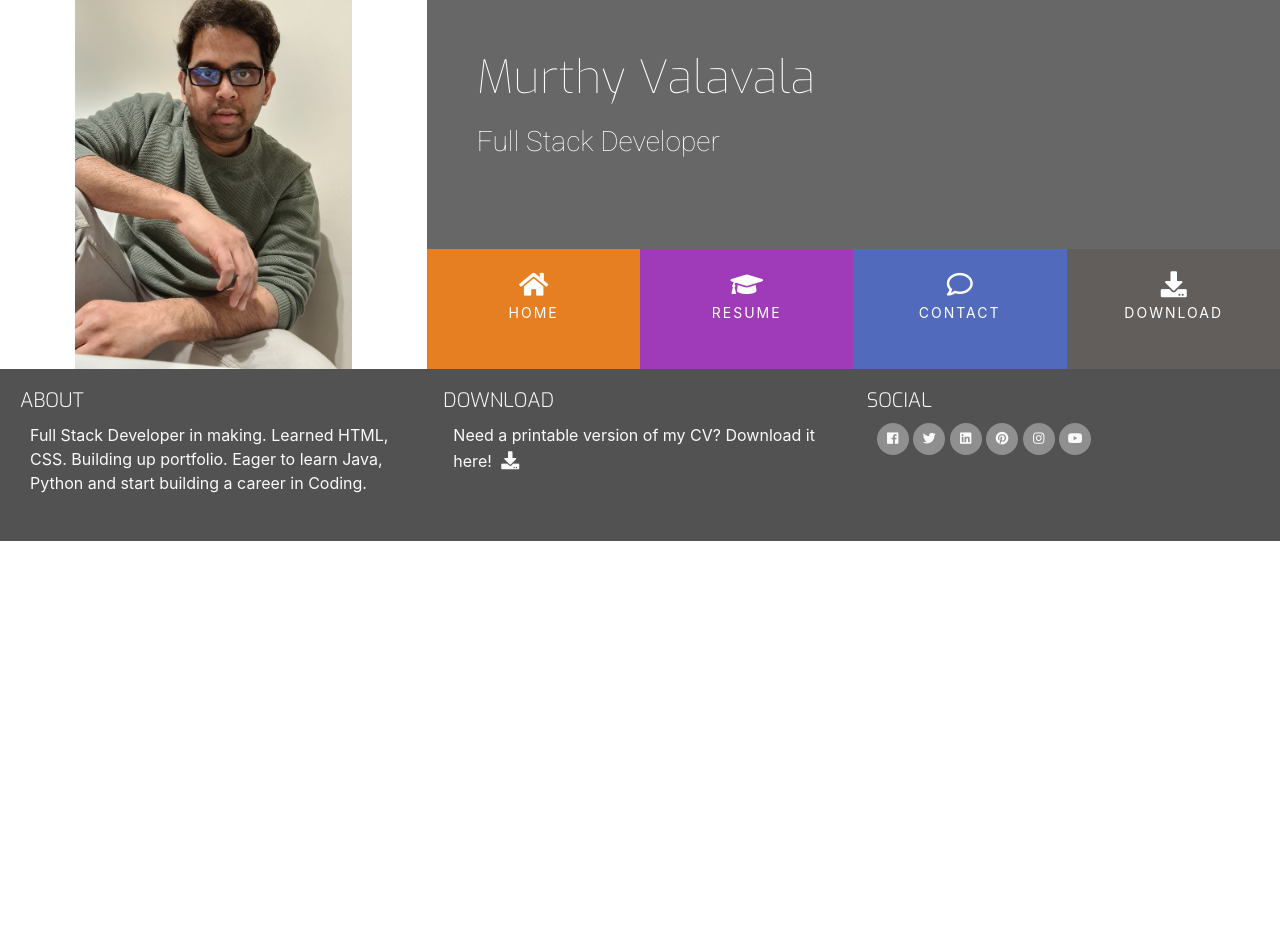
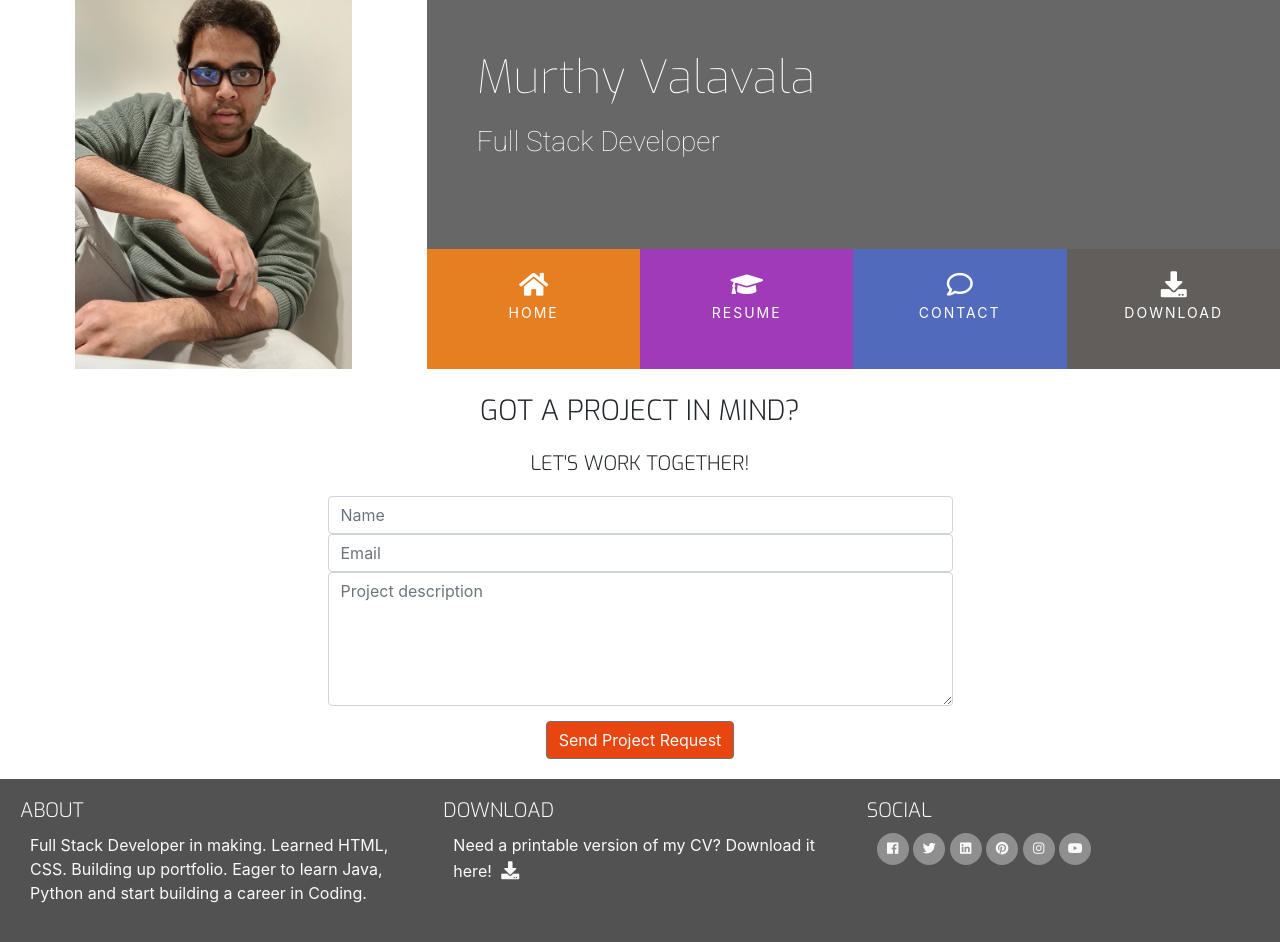
Before and after one commit to murthy1811/Murthy_resume, a plain HTML site: page contact.html in a window 1280 px wide. Before the commit the page ends 800 px from the top, so only its background shows below. Drawn offline with nearby package versions, Linux system fonts and the light colour scheme.

Commit message:
project finished

```diff
--- a/assets/css/style.css
+++ b/assets/css/style.css
@@ -29,6 +29,10 @@
 
 .bg-color-work-history{
     background-color: #9f3ab8;
+}
+
+.bg-color-contact{
+    background-color: #fff;
 }
 
 
@@ -329,3 +333,36 @@ footer{
 .history-items{
     margin-bottom: 30px;
 }
+
+/* --------------------------------------------------- personal info */
+
+.contact-heading{
+    font-family: "Exo", sans-serif;
+    font-weight: 300;
+    margin-top: 25px;
+    margin-bottom: 20px;
+}
+
+.center-form{
+    padding-top: 10px;
+    margin: 0 auto;
+    max-width: 70%;
+}
+
+button[type="submit"]{
+    margin-top: 15px;
+    margin-bottom: 20px;
+    color: #fafafa;
+    background-color: #e84610;
+}
+
+/* --------------------------------------------------- media query */
+
+@media(min-width:992px){
+    .center-form{
+        padding-top: 0px;
+        min-height: 240px;
+        margin: 0 auto;
+        max-width: 50%;
+    }
+}
--- a/contact.html
+++ b/contact.html
@@ -27,16 +27,16 @@
                     <div class="col">
                         <ul id="nav" class="list-inline menucontainer">
                             <li class="col-6 col-sm-3 ui-menu-color-home list-inline-item menu-item">
-                                <a href="#" class="hvr-sweep-to-bottom"> <i class="fa fa-home" aria-hidden="true"></i> <span>Home</span></a>
+                                <a href="index.html" class="hvr-sweep-to-bottom"> <i class="fa fa-home" aria-hidden="true"></i> <span>Home</span></a>
                             </li>
                              <li class="col-6 col-sm-3 ui-menu-color-resume list-inline-item menu-item">
-                                <a href="#" class="hvr-sweep-to-bottom"> <i class="fa fa-graduation-cap" aria-hidden="true"></i><span>Resume</span></a>
+                                <a href="resume.html" class="hvr-sweep-to-bottom"> <i class="fa fa-graduation-cap" aria-hidden="true"></i><span>Resume</span></a>
                             </li>
                              <li class="col-6 col-sm-3 ui-menu-color-contact list-inline-item menu-item">
-                                <a href="#" class="hvr-sweep-to-bottom"> <i class="far fa-comment" aria-hidden="true"></i><span>Contact</span></a>
+                                <a href="contact.html" class="hvr-sweep-to-bottom"> <i class="far fa-comment" aria-hidden="true"></i><span>Contact</span></a>
                             </li>
                              <li class="col-6 col-sm-3 ui-menu-color-download list-inline-item menu-item">
-                                <a href="#" class="hvr-sweep-to-bottom"><i class="fa fa-download" aria-hidden="true"></i> <span>Download</span></a>
+                                <a href="assets/CV/Murthy Valavala.docx"  target="_blank"  class="hvr-sweep-to-bottom"><i class="fa fa-download" aria-hidden="true"></i> <span>Download</span></a>
                             </li>
                         </ul>
                     </div>
@@ -44,7 +44,26 @@
             </div>
         </div>
     </header>
-    <section>
+    <section class="container-fluid">
+        <div class="row bg-color-contact">
+            <div class="col">
+                <h3 class="contact-heading uppercase text-center">Got a project in mind?</h3>
+                <h5 class="contact-heading uppercase text-center">Let's work together!</h5>
+
+                <div class="center-form">
+                    <form>
+                        <input type="text" name="name" id="fullname" class="form-control" placeholder="Name" required/>
+                        <input type="email" name="email" id="emailaddress" class="form-control" placeholder="Email" required/>
+                        <textarea rows="5" name="projectsummary" id="projectsummary" class="form-control" placeholder="Project description" required></textarea>
+                        <div class="form-row text-center">
+                            <div class="col">
+                                <button class="btn btn-secondary" type="submit">Send Project Request</button>
+                            </div>
+                        </div>
+                    </form>
+                </div>
+            </div>
+        </div>
 
     </section>
     <footer class="conatiner-fluid">
@@ -59,7 +78,7 @@
                 <h5 class="uppercase general-sub">Download</h5>
                 <p class="inline-block">
                     Need a printable version of my CV? Download it here!
-                    <a href="#" target="_blank" class="cv-pdf"><i class="fa fa-download" aria-hidden="true"></i>
+                    <a href="assets/CV/Murthy Valavala.docx" target="_blank" class="cv-pdf"><i class="fa fa-download" aria-hidden="true"></i>
                     <span class="sr-only">Download link</span>
                     </a>
                 </p>
```
Also changed, not shown: index.html (+3 -3 lines), resume.html (+5 -5 lines), 1 other file.
